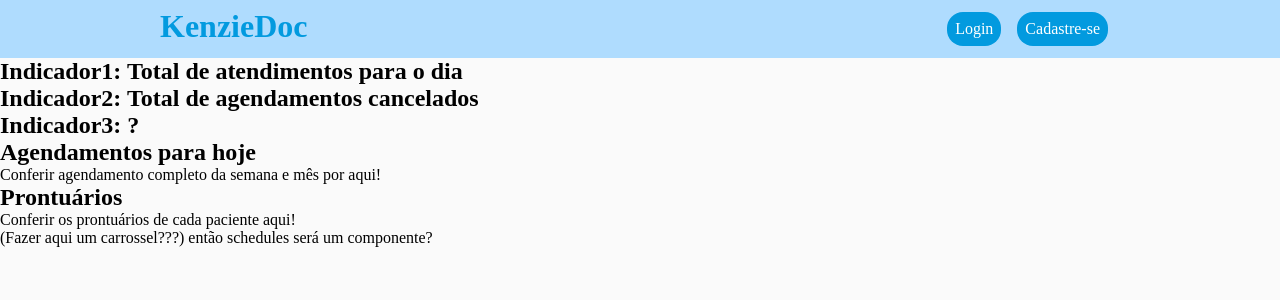
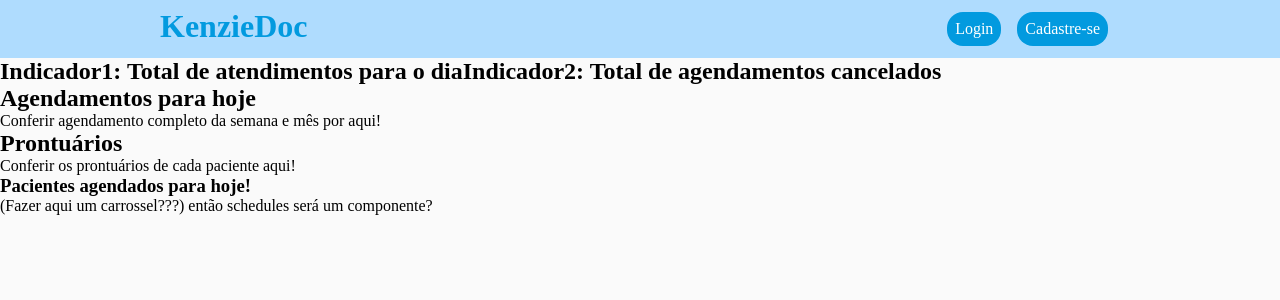
Before and after one commit to AndreKuratomi/conectadoc, a React (Create React App) app: page /dashboard in a window 1280 px wide. Shown: the top 300 px of the page. Built offline with nearby package versions, Linux system fonts and the light colour scheme.

Commit message:
styles: first drafts to dashboard page's style

```diff
--- a/src/pages/Dashboard/index.jsx
+++ b/src/pages/Dashboard/index.jsx
@@ -1,23 +1,25 @@
 import { Header } from "../../components/Header";
+
+import { DashboardContainer, IndicadoresContent } from "./styles";
 
 const Dashboard = () => {
   return (
     <>
       <Header />
-      <main>
-        {/* DashboardContainer */}
-        <section>
-          {/* IndicadorContent */}
+      <DashboardContainer>
+        {/*  */}
+        <IndicadoresContent>
+          {/*  */}
           <article>
             <h2>Indicador1: Total de atendimentos para o dia</h2>
           </article>
           <article>
             <h2>Indicador2: Total de agendamentos cancelados</h2>
           </article>
-          <article>
+          {/* <article>
             <h2>Indicador3: ?</h2>
-          </article>
-        </section>
+          </article> */}
+        </IndicadoresContent>
         <section>
           {/* SchedulesContent */}
           <article>
@@ -31,12 +33,14 @@ const Dashboard = () => {
             {/* link para página schedules */}
           </article>
           <article>
+            <h3>Pacientes agendados para hoje!</h3>
+            {/* se não tiver nenhum, "Nenhum agendamento para hoje! */}
             <p>
               (Fazer aqui um carrossel???) então schedules será um componente?
             </p>
           </article>
         </section>
-      </main>
+      </DashboardContainer>
     </>
   );
 };
--- a/src/pages/Dashboard/styles.js
+++ b/src/pages/Dashboard/styles.js
@@ -0,0 +1,35 @@
+import styled from "styled-components";
+
+export const DashboardContainer = styled.main`
+  display: flex;
+  flex-direction: column;
+  /*
+  figure {
+    display: flex;
+    flex-direction: column;
+    align-items: center;
+  } */
+
+  @media screen and (min-width: 1024px) {
+    /* flex-direction: row;
+    justify-content: space-around;
+    align-items: center; */
+  }
+`;
+
+export const IndicadoresContent = styled.section`
+  display: flex;
+  flex-direction: column;
+
+  @media screen and (min-width: 1024px) {
+    flex-direction: row;
+  }
+`;
+
+export const Image = styled.img`
+  width: 30rem;
+
+  @media screen and (min-width: 1024px) {
+    width: 40rem;
+  }
+`;
--- a/src/pages/Login/index.jsx
+++ b/src/pages/Login/index.jsx
@@ -22,7 +22,6 @@ const Login = () => {
             </p>
           </div>
         </LoginContent>
-
         <figure>
           <Image src={loginImg} alt="loginImg" />
           <figcaption>loginImg</figcaption>
```
